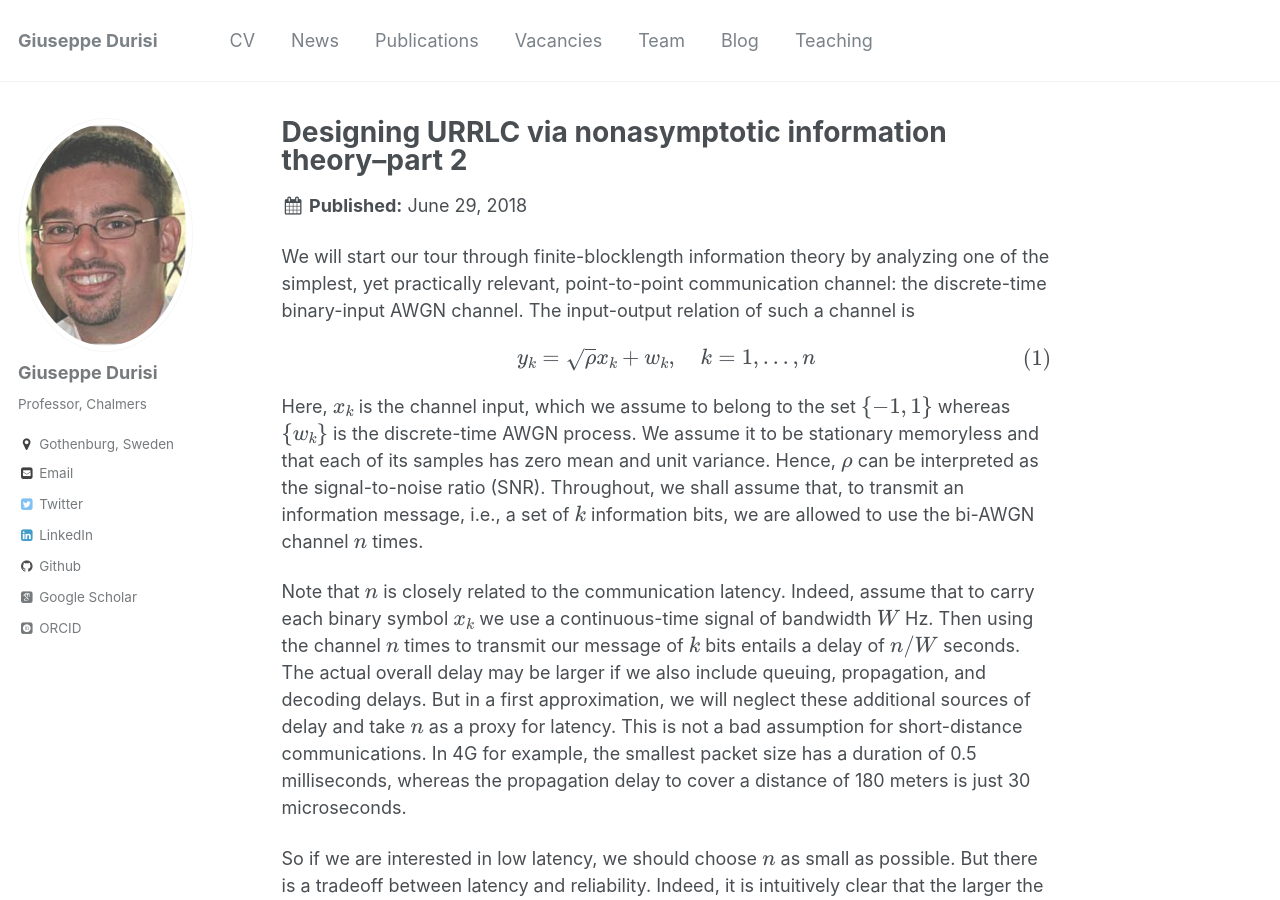
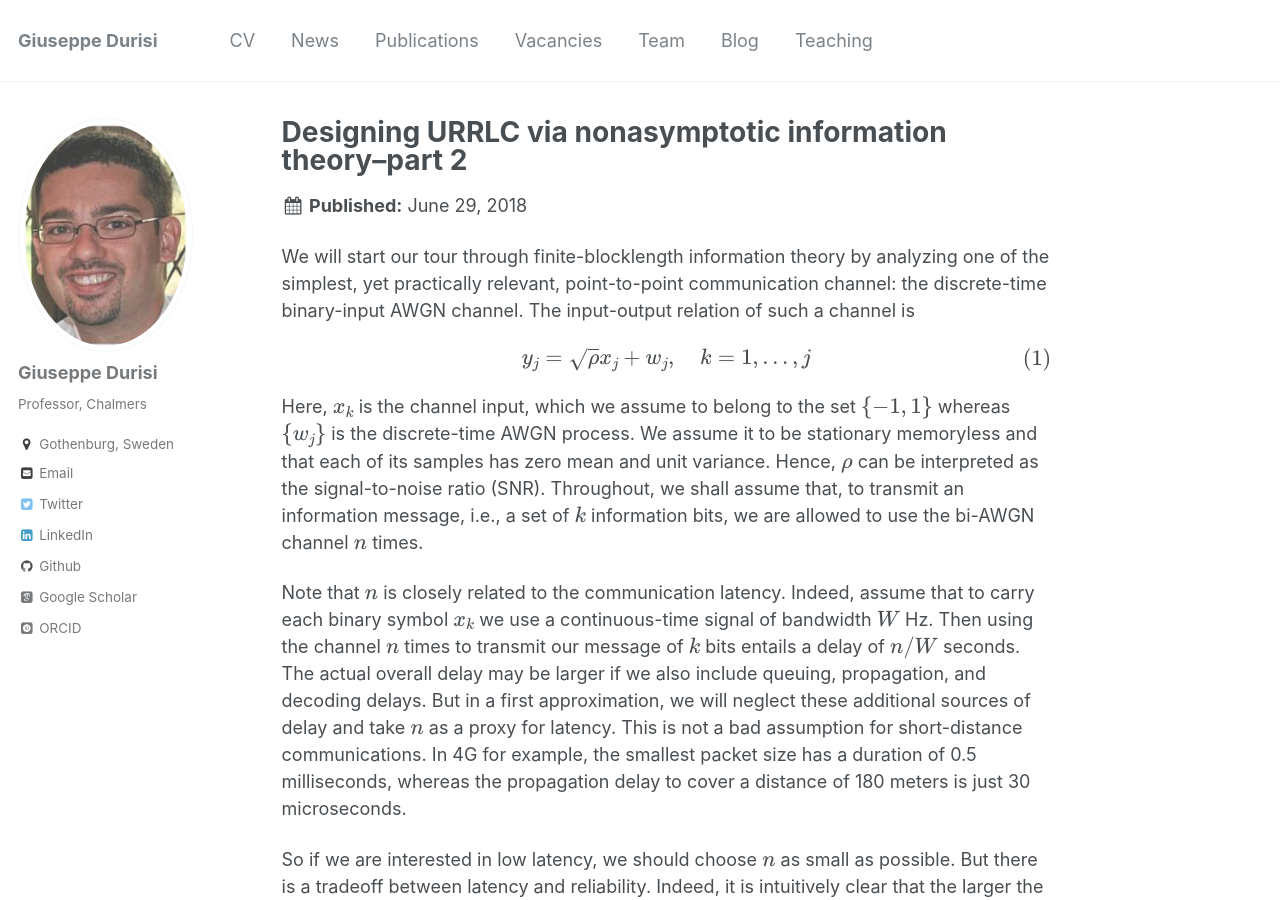
Before and after one commit to gdurisi/gdurisi.github.io, a Jekyll site: the page built from _posts/2018-06-29-FBL-tutorial-2.md, in a window 1280 px wide and 900 px high. Built offline with Jekyll 4.4.1, drawn with Linux system fonts in a browser that asks for light colours; some web fonts are replaced; formulas are drawn with MathJax 3.

```diff
--- a/_posts/2018-06-29-FBL-tutorial-2.md
+++ b/_posts/2018-06-29-FBL-tutorial-2.md
@@ -12,9 +12,9 @@ tags:
 We will start our tour through finite-blocklength information theory by analyzing one of the simplest, yet practically relevant, point-to-point communication channel: the discrete-time binary-input AWGN channel.
 The input-output relation of such a channel is
 
-$$y_k=\sqrt{\rho}x_k + w_k, \quad k=1,\dots, n \label{eq:io}$$
+$$y_j=\sqrt{\rho}x_j + w_j, \quad k=1,\dots, j \label{eq:io}$$
 
-Here, $x_k$ is the channel input, which we assume to belong to the set $\\{-1,1\\}$ whereas $\\{w_k\\}$ is the discrete-time AWGN process. We assume it to be stationary memoryless and that each of its samples has zero mean and unit variance. Hence, $\rho$ can be interpreted as the signal-to-noise ratio (SNR). Throughout, we shall assume that, to transmit an information message, i.e., a set of $k$ information bits, we are allowed to use the bi-AWGN channel $n$ times.
+Here, $x_k$ is the channel input, which we assume to belong to the set $\\{-1,1\\}$ whereas $\\{w_j\\}$ is the discrete-time AWGN process. We assume it to be stationary memoryless and that each of its samples has zero mean and unit variance. Hence, $\rho$ can be interpreted as the signal-to-noise ratio (SNR). Throughout, we shall assume that, to transmit an information message, i.e., a set of $k$ information bits, we are allowed to use the bi-AWGN channel $n$ times.
 
 Note that $n$ is closely related to the communication latency. Indeed, assume that to carry each binary symbol $x_k$ we use a continuous-time signal of bandwidth $W$ Hz. Then using the channel $n$ times to transmit our message of $k$ bits entails a delay of $n/W$ seconds. The actual overall delay may be larger if we also include queuing, propagation, and decoding delays. But in a first approximation, we will neglect these additional sources of delay and take $n$ as a  proxy for latency. This is not a bad assumption for short-distance communications. In 4G for example, the smallest packet size has a duration of 0.5 milliseconds, whereas the propagation delay to cover a distance of 180 meters is just 30 microseconds.
 
```
